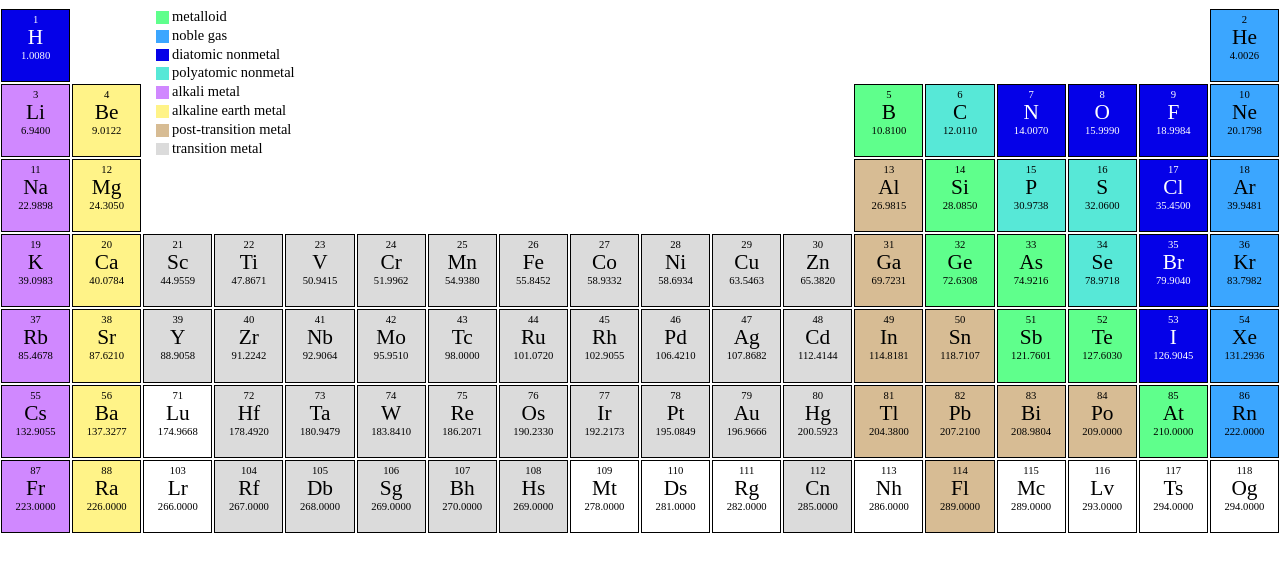
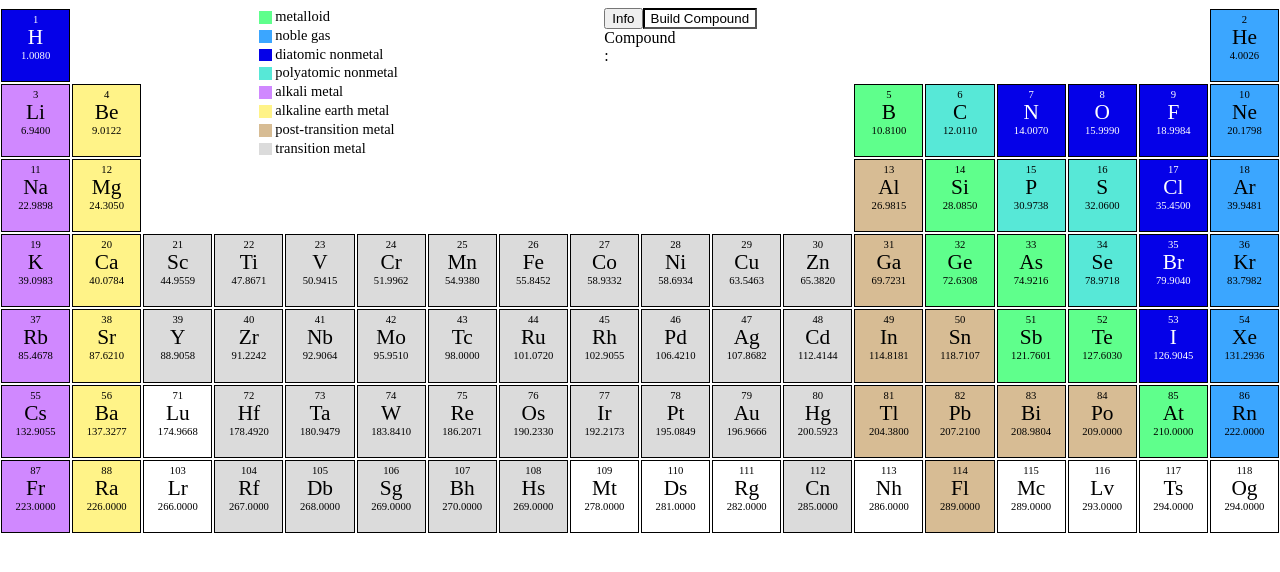
Before and after one commit to dbrudner/periodic-table, a React (Create React App) app: page / in a window 1280 px wide. Shown: the top 572 px of the page. Built offline with nearby package versions, Linux system fonts and the light colour scheme.

Commit message:
WHAT THEF UCK!

```diff
--- a/src/App.js
+++ b/src/App.js
@@ -1,6 +1,5 @@
 import React, { Component } from "react";
 import Table from "./table";
-import DetailedView from "./detailed-view";
 import { ThemeProvider } from "styled-components";
 import theme from "./theme";
 import Quinn from "./quinn";
--- /dev/null
+++ b/src/compound-builder.js
@@ -0,0 +1,11 @@
+import React from "react";
+
+export default props => {
+	const { compound } = props;
+	return (
+		<div>
+			Compound
+			<div>:</div>
+		</div>
+	);
+};
--- /dev/null
+++ b/src/detailed-info.js
@@ -0,0 +1,6 @@
+import React from "react";
+import styled from "styled-components";
+
+const DetailedInfo = styled.div``;
+
+export default props => <DetailedInfo>{props.name}</DetailedInfo>;
--- a/src/detailed-view.js
+++ /dev/null
@@ -1,5 +0,0 @@
-import React from "react";
-
-const DetailedView = props => <div>{props.name}</div>;
-
-export default DetailedView;
--- a/src/element.js
+++ b/src/element.js
@@ -14,15 +14,16 @@ const ElementContainer = styled.div`
 	position: relative;
 	background-color: ${props => getBgColor(props)};
 	color: ${props => (props.category === "diatomic nonmetal" ? "white" : "")};
+	cursor: pointer;
 `;
 
 export default props => {
-	const { openDetailedView, element } = props;
+	const { handleElementClick, element } = props;
 	const { symbol, atomic_mass, number, category } = element;
 	const width = window.innerWidth;
 
 	const handleClick = () => {
-		// openDetailedView(element);
+		handleElementClick(element);
 	};
 
 	const getFontSize = () => {
@@ -40,8 +41,6 @@ export default props => {
 		return "2px";
 	};
 
-	console.log(element);
-
 	return (
 		<ElementContainer
 			{...element}
--- a/src/info.js
+++ b/src/info.js
@@ -2,27 +2,57 @@ import React from "react";
 import styled from "styled-components";
 import { categories } from "./constants";
 import LegendKey from "./legend-key";
+import DetailedInfo from "./detailed-info";
+import CompoundBuilder from "./compound-builder";
 
 const Info = styled.div`
+	display: flex;
+	justify-content: space-around;
 	position: fixed;
 	left: calc(((100vw / 18 - 4px) * 2) + 9px);
 	height: calc(((100vw / 18 - 4px) * 3) + 21px);
 	width: calc(((100vw / 18 - 4px) * 10) + 36px);
 	padding-left: 10px;
-	h2 {
-	}
 `;
 
 const Legend = styled.div`
+	display: inline-block;
 	/* display: grid;
 	grid-template-columns: calc((((100vw / 18 - 4px) * 10) + 36px) / 4)
 	align-content: start; */
 `;
 
-export default () => (
+const Button = styled.button`
+	align-items: top;
+	background-color: ${props => (props.active ? "white" : "")};
+	border-style: ${props => (props.active ? "inset" : "")};
+`;
+
+export default props => (
 	<Info smallScreen={window.innerWidth < 1200}>
-		<Legend>
-			{categories.map(category => <LegendKey category={category} />)}
-		</Legend>
+		<div>
+			<Legend>
+				{categories.map(category => <LegendKey category={category} />)}
+			</Legend>
+		</div>
+		<div>
+			<Button
+				active={props.mode === "info"}
+				onClick={() => props.setMode("info")}
+			>
+				Info
+			</Button>
+			<Button
+				active={props.mode === "build"}
+				onClick={() => props.setMode("build")}
+			>
+				Build Compound
+			</Button>
+			{props.mode === "info" ? (
+				<DetailedInfo {...props.detailedElement} />
+			) : (
+				<CompoundBuilder compound={props.compound} />
+			)}
+		</div>
 	</Info>
 );
--- a/src/quinn.js
+++ b/src/quinn.js
@@ -1,6 +1,5 @@
 import React, { Component } from "react";
 import Info from "./info";
-import DetailedView from "./detailed-view";
 import Table from "./table";
 
 export default class extends Component {
@@ -8,28 +7,62 @@ export default class extends Component {
 		super(props);
 
 		this.state = {
-			detailedViewOpen: false,
-			detailedElement: {}
+			detailedElement: {},
+			mode: "build",
+			compound: []
 		};
 	}
 
-	openDetailedView = detailedElement => {
-		console.log(detailedElement);
-		this.setState({
-			detailedViewOpen: true,
-			detailedElement
+	handleElementClick = newElement => {
+		if (this.state.mode === "info") {
+			return this.setState({ detailedElement: newElement });
+		}
+
+		if (!this.state.compound.length) {
+			return this.setState({
+				compound: [{ ...newElement, quantity: 1 }]
+			});
+		}
+
+		const isNewElement = this.state.compound.some(ele => {
+			console.log(ele);
+			return true;
+			// return ele.name === newElement.name;
+		});
+
+		console.log("compound", this.state.compound);
+		console.log({ isNewElement });
+
+		if (isNewElement) {
+			return this.setState({
+				compound: [
+					...this.state.compound,
+					{ ...newElement, quantity: 1 }
+				]
+			});
+		}
+
+		const compound = this.state.compound.map(element => {
+			console.log(element.name, newElement.name);
+			if (element.name === newElement.name) {
+				return { ...element, quantity: element.quantity + 1 };
+			}
+			return element;
+		});
+
+		return this.setState({
+			compound
 		});
 	};
 
 	render() {
 		return (
 			<div style={{ position: "relative" }}>
-				<Info />
-				{this.state.detailedViewOpen ? (
-					<DetailedView {...this.state.detailedElement} />
-				) : (
-					<Table openDetailedView={this.openDetailedView} />
-				)}
+				<Info
+					{...this.state}
+					setMode={mode => this.setState({ mode })}
+				/>
+				<Table handleElementClick={this.handleElementClick} />
 			</div>
 		);
 	}
--- a/src/table.js
+++ b/src/table.js
@@ -39,7 +39,7 @@ export default props => {
 	const renderElementsBlock = elements =>
 		elements.map(element => (
 			<Element
-				openDetailedView={props.openDetailedView}
+				handleElementClick={props.handleElementClick}
 				element={element}
 			/>
 		));
@@ -55,7 +55,7 @@ export default props => {
 				<Row>
 					<Block>
 						<Element
-							openDetailedView={props.openDetailedView}
+							handleElementClick={props.handleElementClick}
 							element={elements[0]}
 						/>
 					</Block>
@@ -67,7 +67,7 @@ export default props => {
 					</Block>
 					<Block>
 						<Element
-							openDetailedView={props.openDetailedView}
+							handleElementClick={props.handleElementClick}
 							element={elements[1]}
 						/>
 					</Block>
```
